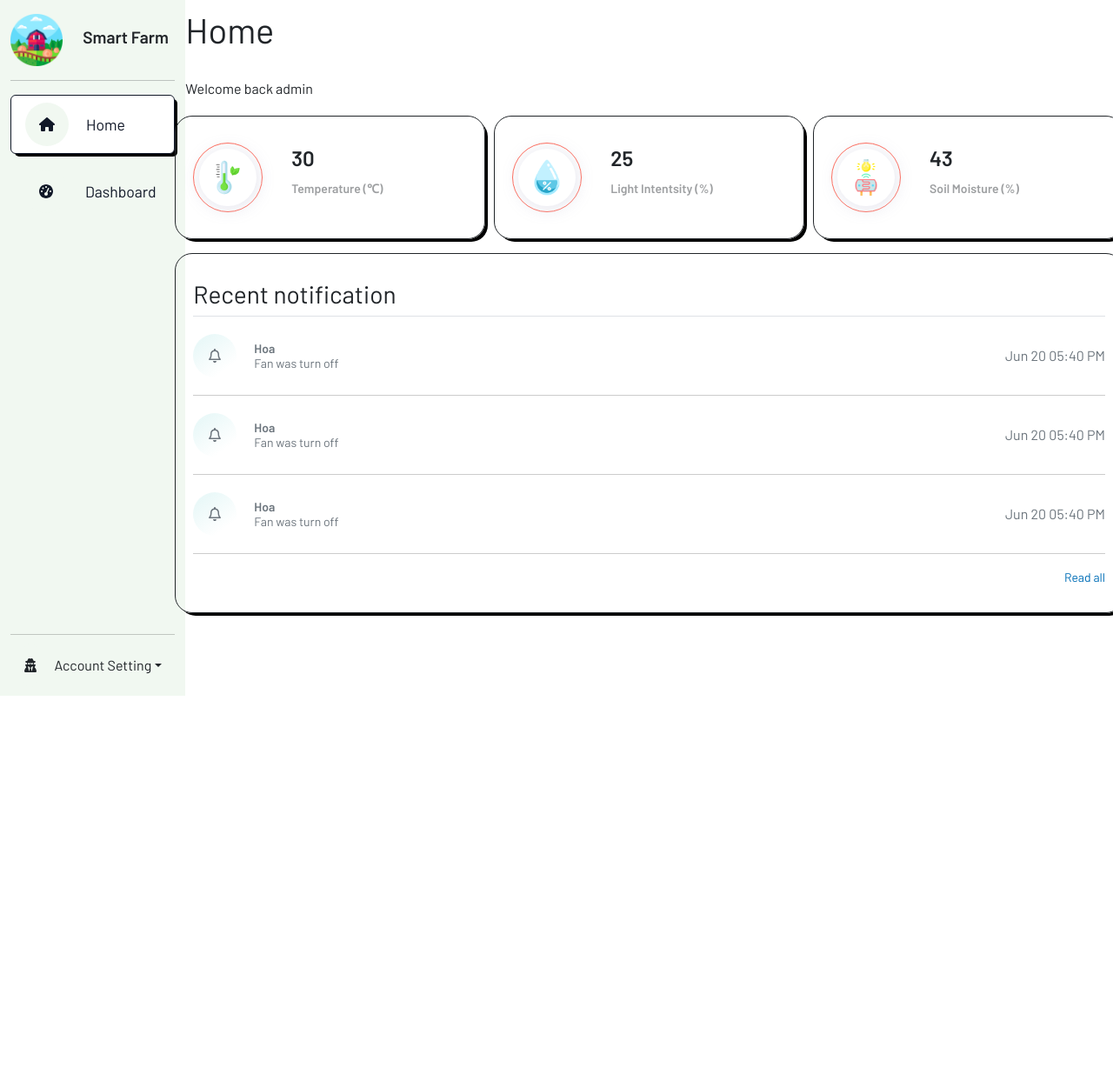
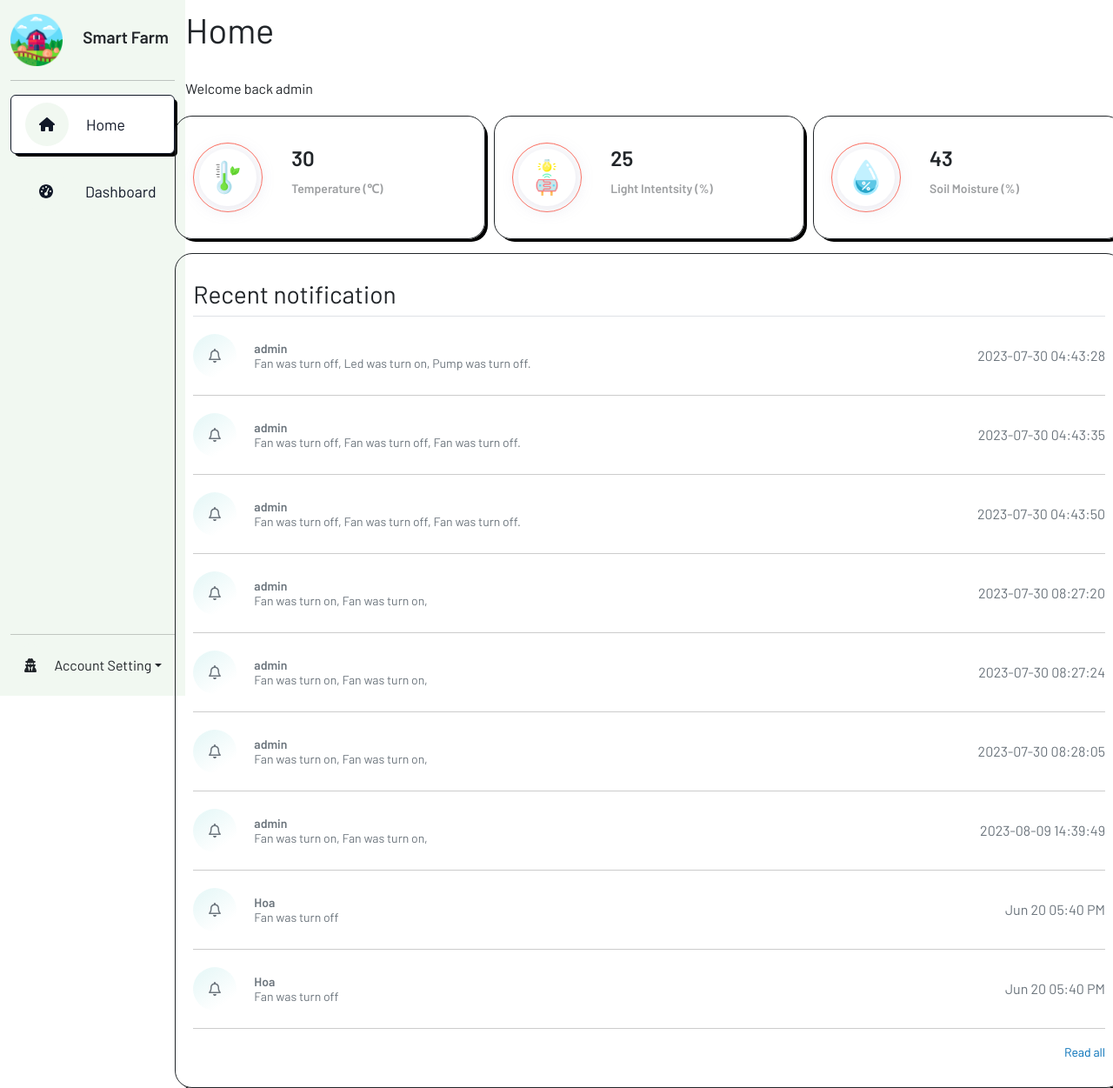
Before and after one commit to hoang-nguyen1403/IOTDjangoServer, a Django app: page / in a window 1280 px wide. Shown: the whole page at 87% size. Before the commit the page ends 800 px from the top, so only its background shows below. Run offline with Django 4.2, Linux system fonts and the light colour scheme; a user stored in the database is signed in; data comes from the database, SQL or seed files in the repository; both versions use the stored data as it was after the commit; style sheets or scripts are compiled from the project's sources; some libraries are stand-ins or nearby versions.

Commit message:
add Recent notification

```diff
--- a/farmRestFullAPI/templates/account/home.html
+++ b/farmRestFullAPI/templates/account/home.html
@@ -39,7 +39,7 @@
             <div class="col-4 box-iot-icon">
               <div class="border-iot-icon">
                 <div class="iot-icon">
-                  <img class="tem" src="./../../../media/iot/humidity.png" alt="tem" />
+                  <img class="tem" src="./../../../media/iot/light-sensor.png" alt="tem" />
                 </div>
               </div>
             </div>
@@ -61,7 +61,7 @@
             <div class="col-4 box-iot-icon">
               <div class="border-iot-icon">
                 <div class="iot-icon">
-                  <img class="tem" src="./../../../media/iot/light-sensor.png" alt="tem" />
+                  <img class="tem" src="./../../../media/iot/humidity.png" alt="tem" />
                 </div>
               </div>
             </div>
@@ -81,7 +81,9 @@
       <div class="row ">
         <div class="main-card recent-noti mt-3">
           <h3 class="border-bottom pb-2 mb-0">Recent notification</h3>
-          <div class="box-noti text-muted">
+
+          {% for notification in notifications %}
+            <div class="box-noti text-muted">
             <div class="d-flex">
 
               <div class="box-icon">
@@ -90,17 +92,20 @@
                 </div>
               </div>
               <p class="mb-0 small lh-sm col content">
-                <strong class="d-block text-gray-dark">Hoa</strong>
-                Fan was turn off
+                <strong class="d-block text-gray-dark">{{notification.username}}</strong>
+                {{notification.message}}
               </p>
             </div>
 
             <div class="time col-2">
               <span>
-                Jun 20 05:40 PM
+                 {{notification.created}}
               </span>
             </div>
           </div>
+          {% endfor %}
+
+
 
           <div class="box-noti text-muted">
             <div class="d-flex">
--- a/farmRestFullAPI/views.py
+++ b/farmRestFullAPI/views.py
@@ -8,12 +8,12 @@ from .forms import LoginForm, UserRegistrationForm, UserEditForm, ProfileEditFor
 from django.contrib.auth.decorators import login_required
 from django.contrib import messages
 from django.views.decorators.csrf import csrf_exempt
-from .models import Profile, RoomCondition, Automation, AutomationStatus
+from .models import Profile, RoomCondition, Automation, AutomationStatus, ControlPanel
 from . import gate_way as gw
 
 # Create your views here.
-# gate_wave_obj = None
-gate_wave_obj = gw.go()
+gate_wave_obj = None
+# gate_wave_obj = gw.go()
 PANEL_CONTROL_URL = 'http://127.0.0.1:8000/api/panelcontrol/'
 
 
@@ -99,13 +99,70 @@ def dashboard(request):
                    'latest_status': latest_data_auto_status} )
 
 
+class NotificationProcessor():
+    def __init__(self, all_actions):
+        self.all_actions = all_actions
+
+    def get_notification_list(self):
+        notification_list = []
+        for id, action in enumerate(self.all_actions):
+            username = action.author.username
+            created = action.created.strftime("%Y-%m-%d %H:%M:%S")
+            hasFan = action.hasFan
+            hasPump = action.hasPump
+            hasLed = action.hasLed
+
+            fan_status = "on" if hasFan else "off"
+            led_status = "on" if hasPump else "off"
+            pump_status = "on" if hasLed else "off"
+            notification = {
+                "username": username,
+                "created": created
+            }
+
+            if id == 0:
+                message = f"Fan was turn {fan_status}, Led was turn {led_status}, Pump was turn {pump_status}."
+                notification["message"] = message
+
+            else:
+                previus_fan_status = self.all_actions[id - 1].hasFan
+                previus_led_status = self.all_actions[id - 1].hasLed
+                previus_pump_status = self.all_actions[id - 1].hasPump
+
+                message = ""
+                if previus_fan_status != fan_status:
+                    message +=  f"Fan was turn {fan_status},"
+
+                if previus_led_status != led_status:
+                    message +=  f" Fan was turn {fan_status},"
+
+                if previus_pump_status != hasPump:
+                    message +=  f" Fan was turn {fan_status}."
+
+                notification["message"] = message
+
+            notification_list.append(notification)
+        return notification_list
+
 @login_required
 def home(request):
     all_posts = list(RoomCondition.objects.order_by('created'))
     if len(all_posts) == 0:
         return
     latest_data = all_posts[-1]
-    return render(request, 'account/home.html', {'section': 'home', "latest_data": latest_data } )
+
+    all_actions = ControlPanel.objects.order_by('created')
+    notification_processor = NotificationProcessor(list(all_actions))
+
+    notification_list = notification_processor.get_notification_list()
+    # print(notification_list)
+
+    return render(request, 'account/home.html', {
+        'section': 'home',
+        "latest_data": latest_data,
+        "notifications": notification_list
+    } )
+
 
 
 
```
Also changed, not shown: db.sqlite3.
